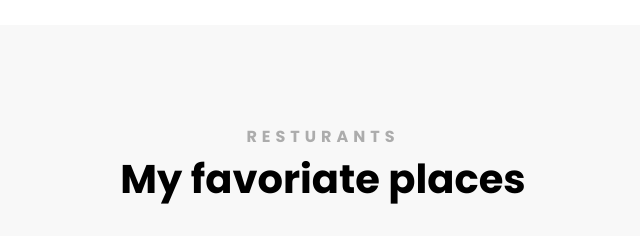
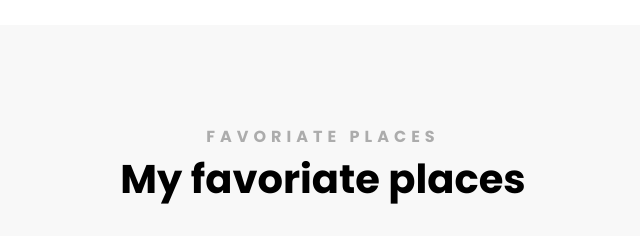
Before and after one commit to lauraanderson-projects/travel-portfolio, a plain HTML site: page index.html in a window 1280 px wide. Shown: the part 1260-1496 px from the top of the page, 317-957 px from the left. Drawn offline with Linux system fonts and the light colour scheme.

Commit message:
title change

```diff
--- a/index.html
+++ b/index.html
@@ -44,7 +44,7 @@
           </div>
         </section>
         <section class="secondary">
-          <h2 class="text-center">Resturants</h2>
+          <h2 class="text-center">Favoriate Places</h2>
           <h3 class="text-center">My favoriate places</h3>
           <div class="grid grid-3-columns">
             <div class="card">
```
